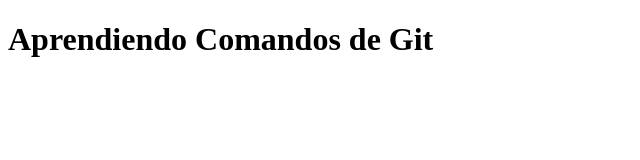
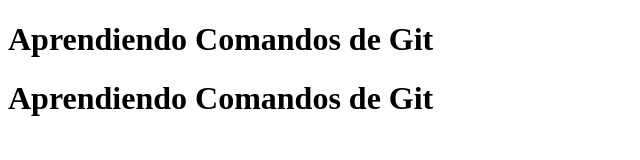
Before and after one commit to IanAlfaroSantos/PruebaIN6CM, a plain HTML site: page index.html in a window 1280 px wide. Shown: the whole page, without its empty margins (0-640 px from the left). Drawn offline with Linux system fonts and the light colour scheme.

Commit message:
Se agrego otro H1

```diff
--- a/index.html
+++ b/index.html
@@ -7,5 +7,6 @@
 </head>
 <body>
     <h1>Aprendiendo Comandos de Git</h1>
+    <h1>Aprendiendo Comandos de Git</h1>
 </body>
 </html>
```
